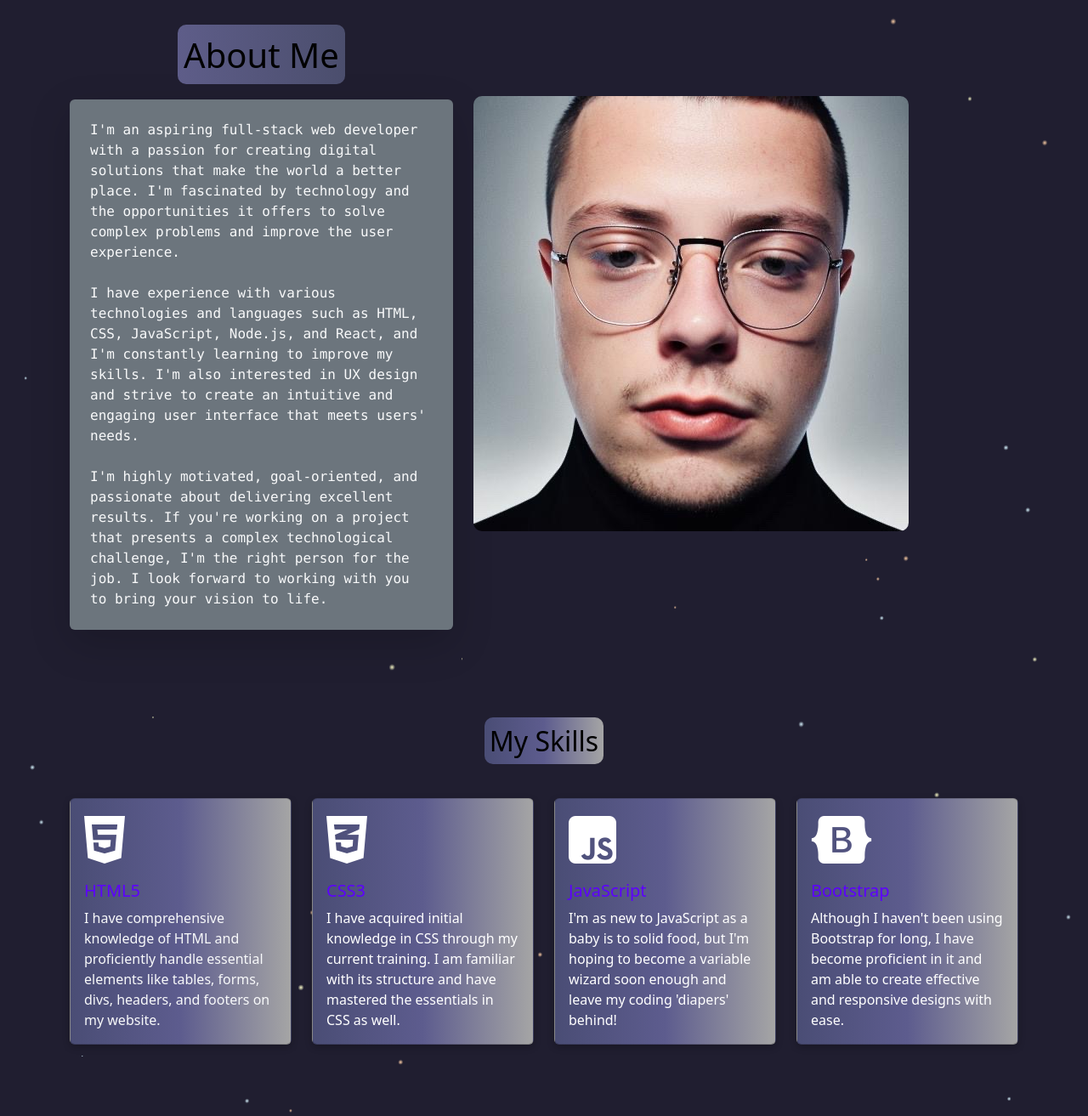
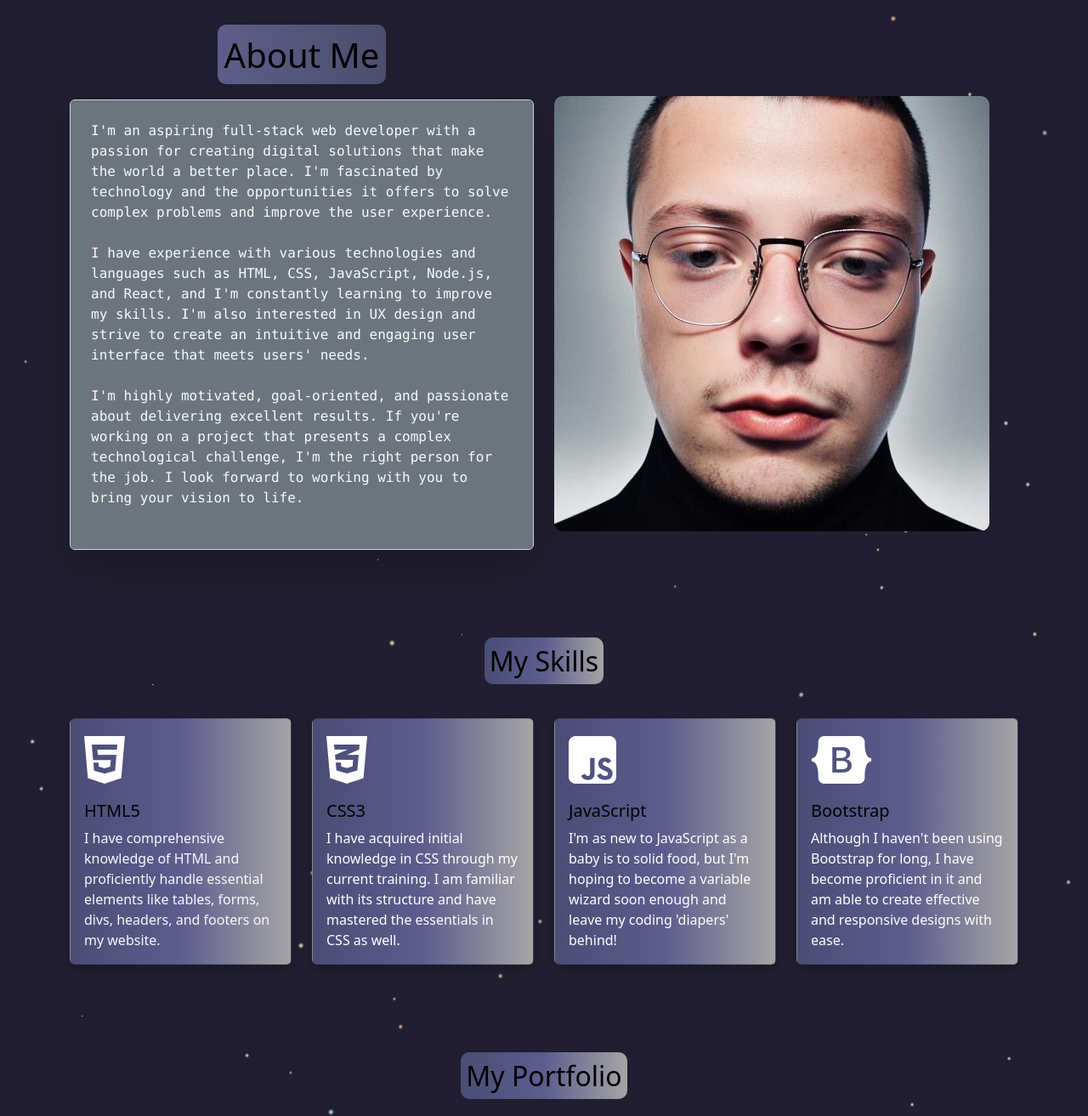
Before and after one commit to Lamboserker/portfolio, a website: page über-mich.html in a window 1280 px wide. Shown: the part 120-1433 px from the top of the page at 85% size. Drawn offline with nearby package versions, Linux system fonts and the light colour scheme.

Commit message:
responsivenes

```diff
--- a/about-me.css
+++ b/about-me.css
@@ -5,15 +5,15 @@
 #about .bg-secondary::after {
   content: "|";
   display: inline-block;
-  font-weight:bolder;
+  font-weight: bolder;
   font-size: 1em;
-  line-height: 1em;
   animation: blink 1s infinite;
+
 }
 
-
 @keyframes blink {
-  from, to {
+  from,
+  to {
     color: transparent;
   }
   50% {
@@ -21,16 +21,21 @@
   }
 }
 
-
-
 /*Skill-Section*/
 
-.GitHub::after {
-  content: "\f09b";
-  font-family: "Font Awesome 5 Brands";
-  font-weight: 900;
-  font-size: 20px;
-  margin-left: 1rem;
+.skill-container {
+  background: linear-gradient(to right, #4a4d75, #5d5c8e, #a5a5a5);
+  box-shadow: rgba(0, 0, 0, 0.24) 0px 3px 8px;
+}
+
+/*Icons*/
+
+.card-body {
+  color: #fff;
+}
+
+.card-title {
+  color: black;
 }
 
 .card-body:hover .fa-html5 {
@@ -62,7 +67,6 @@
   animation: rotate 2s linear infinite;
 }
 
-
 @keyframes rotate {
   0% {
     transform: rotateZ(0deg);
@@ -72,20 +76,22 @@
   }
 }
 
-
-
 @keyframes neon {
   0% {
     color: #fff;
-    text-shadow: 0 0 10px #fff, 0 0 20px #fff, 0 0 30px #fff, 0 0 40px #00ffff,
-      0 0 70px #00ffff, 0 0 80px #00ffff, 0 0 100px #00ffff, 0 0 150px #00ffff;
+    text-shadow: 0 0 10px #fff, 0 0 20px #fff, 0 0 30px #fff, 0 0 40px #d694ff,
+      0 0 70px #d694ff, 0 0 80px #d694ff, 0 0 100px #d694ff, 0 0 150px #d694ff;
   }
   100% {
     color: #9d00ff;
-    text-shadow: 0 0 5px #fff, 0 0 10px #fff, 0 0 15px #fff, 0 0 20px #00ffff,
-      0 0 35px #00ffff, 0 0 40px #00ffff, 0 0 50px #00ffff, 0 0 75px #00ff00;
+    text-shadow: 0 0 5px #fff, 0 0 10px #fff, 0 0 15px #fff, 0 0 20px #d694ff,
+      0 0 35px #d694ff, 0 0 40px #d694ff, 0 0 50px #d694ff, 0 0 75px #00ff00;
   }
 }
+
+
+
+
 
 .card-body:hover .fa-html5 {
   animation: neon 1s ease-in-out infinite alternate;
@@ -102,23 +108,22 @@
 .card-body:hover .fa-bootstrap {
   animation: neon 1s ease-in-out infinite alternate;
 }
-.skill-container {
-  background: linear-gradient(to right, #4a4d75, #5d5c8e, #a5a5a5);
-  box-shadow: rgba(0, 0, 0, 0.24) 0px 3px 8px;
-}
+
 
 .foto {
   border-radius: 10px;
 }
 
-/* Neon Colors */
-.card-body {
-  color: #fff;
-}
 
-.card-title {
-  color: #5d00ff;
 
+/*Watch on GitHub Buttons*/
+
+.GitHub::after {
+  content: "\f09b";
+  font-family: "Font Awesome 5 Brands";
+  font-weight: 900;
+  font-size: 20px;
+  margin-left: 1rem;
 }
 
 .btn-primary {
@@ -128,11 +133,8 @@
 
 .btn-primary:hover {
   background-color: #5d00ff;
-
-
 }
 
-
-.navi{
+.navi {
   font-size: larger;
 }
--- a/über-mich.html
+++ b/über-mich.html
@@ -71,16 +71,16 @@
 		<!-- About me -->
 <section id="about" class="container py-3">
 	<div class="row">
-	  <div class="col-12 col-md-5">
+	  <div class="col-12 col-md-6">
 		<h1 class="shadow-none p-1 bg-transparent rounded text-light text-center mb-4 size">
 		  <mark style="border-radius: 10px; background: linear-gradient(to right, #5E5D89, #4B4E6D);">About Me</mark>
 		</h1>
-		<p class="shadow-lg p-4 mb-5 bg-secondary rounded text-start text-light font-monospace">
+		<p class="shadow-lg p-4 mb-5 bg-secondary  text-start text-light font-monospace lh-base form-control">
 		  I'm an aspiring full-stack web developer with a passion for creating digital solutions that make the world a better place. I'm fascinated by technology and the opportunities it offers to solve complex problems and improve the user experience.<br>
 		  <br>
 		  I have experience with various technologies and languages such as HTML, CSS, JavaScript, Node.js, and React, and I'm constantly learning to improve my skills. I'm also interested in UX design and strive to create an intuitive and engaging user interface that meets users' needs.<br>
 		  <br>
-		  I'm highly motivated, goal-oriented, and passionate about delivering excellent results. If you're working on a project that presents a complex technological challenge, I'm the right person for the job. I look forward to working with you to bring your vision to life.
+		  I'm highly motivated, goal-oriented, and passionate about delivering excellent results. If you're working on a project that presents a complex technological challenge, I'm the right person for the job. I look forward to working with you to bring your vision to life. <br>
 		</p>
 	  </div>
 	  <div class="col-12 col-md-6">
@@ -93,16 +93,19 @@
 
 
 		<!--My Skills-->
-        <section id="skills" class="bg-transparent py-5">
+        <section  class="bg-transparent py-5 ">
 			<div class="container">
 				<div class="row">
+
+
+
 					<div class="col-12">
-						<h2 class="text-center mb-5 text-light"><mark style="border-radius: 10px; background: linear-gradient(to right, #4A4D75, #5D5C8E, #A5A5A5);
-							;">My Skills</mark></h2>
+						<h2 class="text-center mb-5 text-light"><mark style="border-radius: 10px; background: linear-gradient(to right, #4A4D75, #5D5C8E, #A5A5A5);">My Skills</mark></h2>
 					</div>
 				</div>
 				<div class="row">
-					<div class="col-6 col-md-3 ">
+
+					<div class="col-12 col-md-3  col-sm-4 mb-3">
 						<div class="card skill-container">
 							<div class="card-body">
 								<i class="fab fa-html5 fa-4x mb-3"></i>
@@ -111,7 +114,7 @@
 							</div>
 						</div>
 					</div>
-					<div class="col-6 col-md-3">
+					<div class="col-12 col-md-3  col-sm-4 mb-3">
 						<div class="card skill-container">
 							<div class="card-body">
 								<i class="fab fa-css3-alt fa-4x mb-3"></i>
@@ -120,7 +123,7 @@
 							</div>
 						</div>
 					</div>
-					<div class="col-6 col-md-3">
+					<div class="col-12 col-md-3  col-sm-4 mb-3">
 						<div class="card skill-container">
 							<div class="card-body">
 								<i class="fab fa-js-square fa-4x mb-3"></i>
@@ -129,7 +132,7 @@
 							</div>
 						</div>
 					</div>
-					<div class="col-6 col-md-3">
+					<div class="col-12 col-md-3 col-sm-4 mb-3">
 						<div class="card skill-container">
 							<div class="card-body">
 								<i class="fab fa-bootstrap fa-4x mb-3"></i>
@@ -141,6 +144,7 @@
 				</div>
 			</div>
 		</section>
+
 
 
 <!--Projects-->
```
Also changed, not shown: contact.html (+4 -2 lines). Lines whose indentation alone changed are shown as unchanged.
